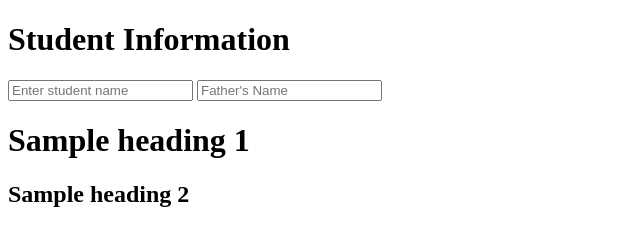
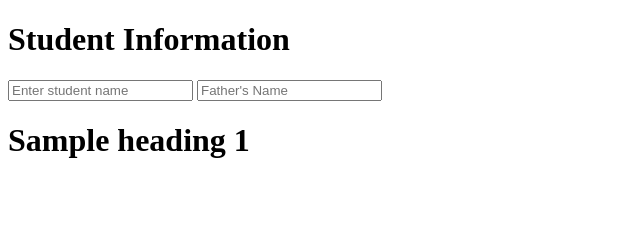
Before and after one commit to amitv-optimus/demo-fast-api, a plain HTML site: page index.html in a window 1280 px wide. Shown: the whole page, without its empty margins (0-640 px from the left). Drawn offline with Linux system fonts and the light colour scheme.

Commit message:
Removed sample 2 heading

```diff
--- a/index.html
+++ b/index.html
@@ -52,7 +52,6 @@
 
         <p class="error" id="userDetails"></p>
         <h1>Sample heading 1</h1>
-        <h2>Sample heading 2</h2>
     </div>
 </body>
 </html>
```
